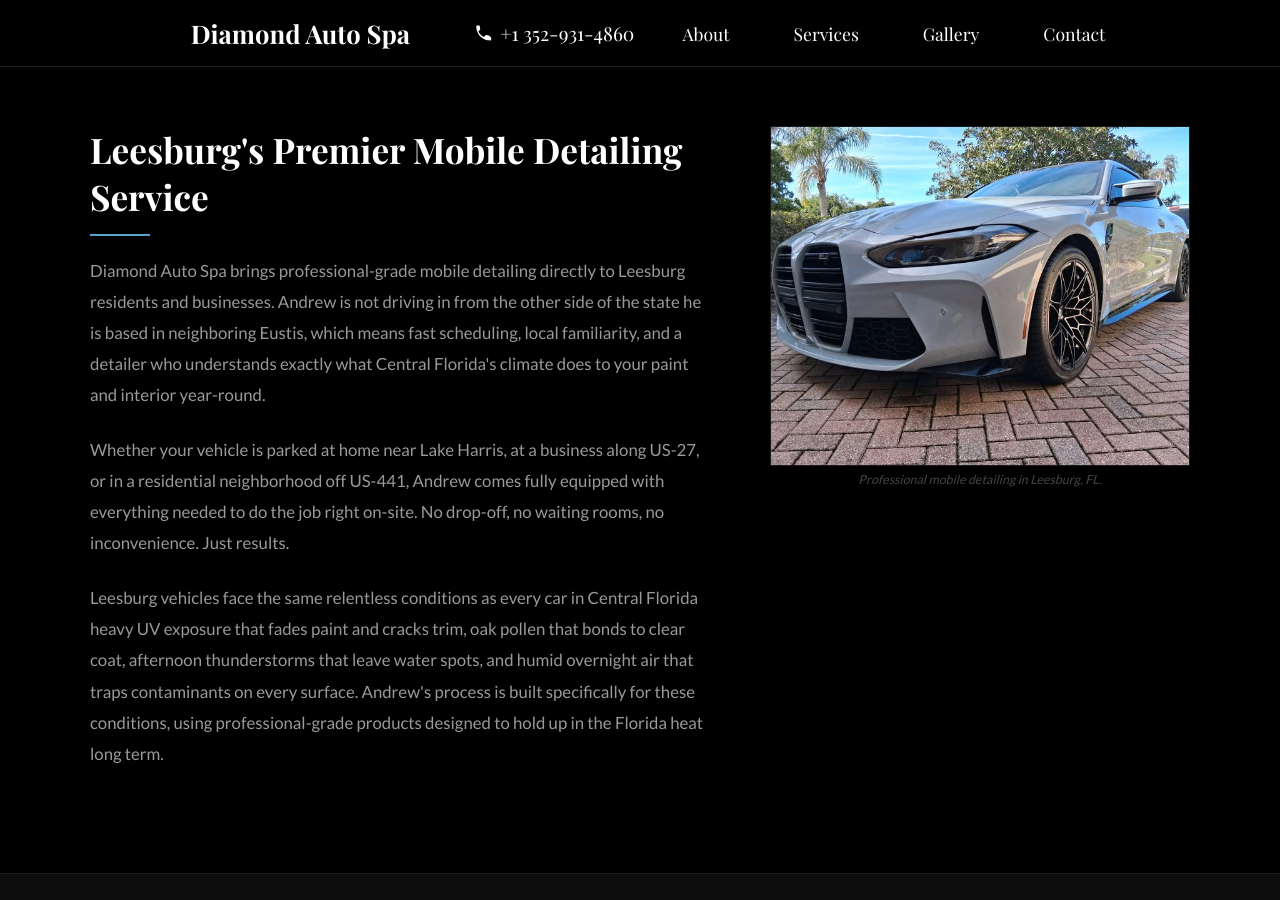
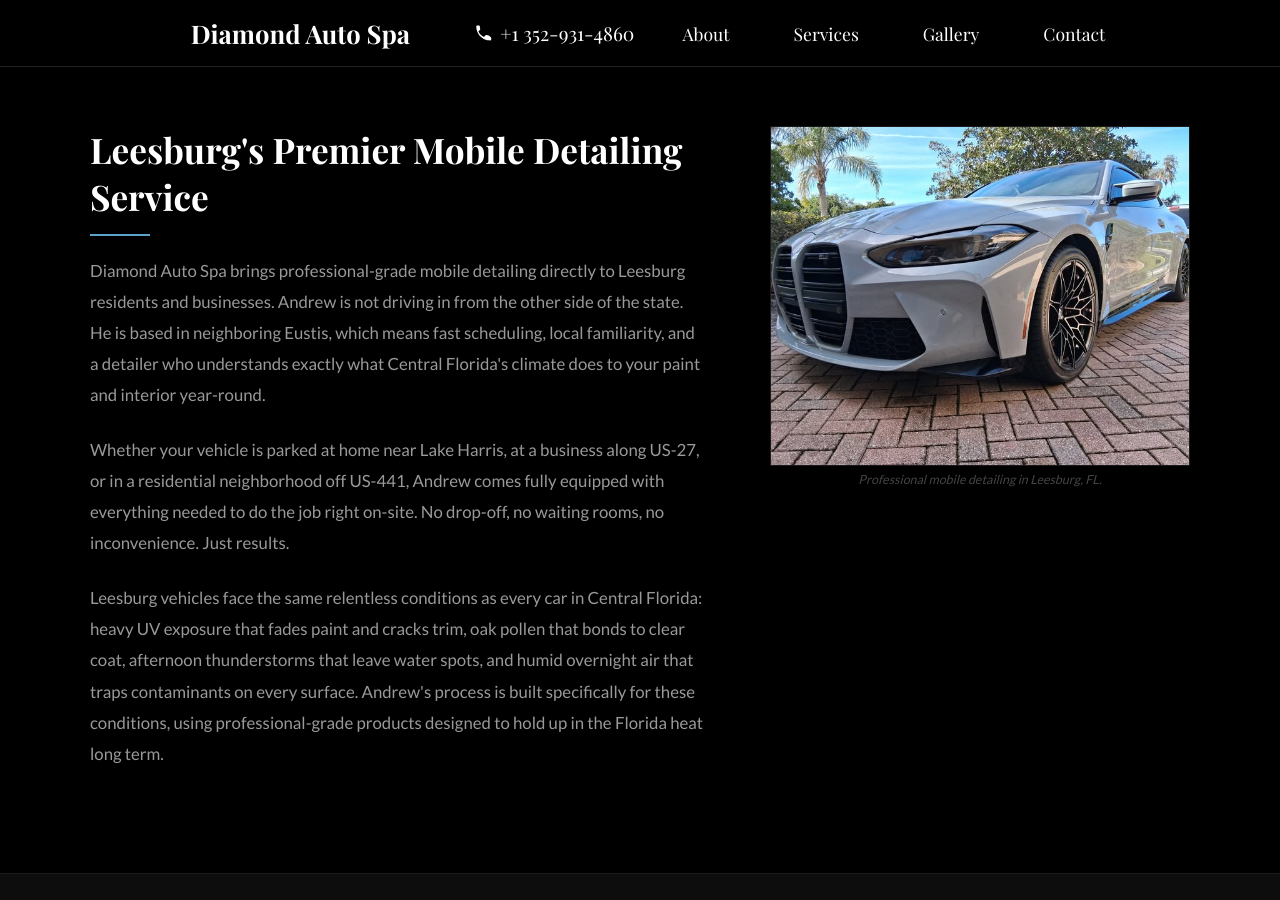
Before and after one commit to JamesBrownR/Diamond-Auto-Spa-Detailing, a Jekyll site: the page built from service-area/leesburg-fl/index.html, in a window 1280 px wide and 900 px high, scrolled down 698 px. Built offline with Jekyll 4.4.1, drawn with Linux system fonts in a browser that asks for light colours; some of the changed text lies outside the part shown.

Commit message:
Update index.html

```diff
--- a/service-area/leesburg-fl/index.html
+++ b/service-area/leesburg-fl/index.html
@@ -137,9 +137,9 @@
         <div class="intro-split">
             <div class="intro-split-text">
                 <h2>Leesburg's Premier Mobile Detailing Service</h2>
-                <p>Diamond Auto Spa brings professional-grade mobile detailing directly to Leesburg residents and businesses. Andrew is not driving in from the other side of the state he is based in neighboring Eustis, which means fast scheduling, local familiarity, and a detailer who understands exactly what Central Florida's climate does to your paint and interior year-round.</p>
+                <p>Diamond Auto Spa brings professional-grade mobile detailing directly to Leesburg residents and businesses. Andrew is not driving in from the other side of the state. He is based in neighboring Eustis, which means fast scheduling, local familiarity, and a detailer who understands exactly what Central Florida's climate does to your paint and interior year-round.</p>
                 <p>Whether your vehicle is parked at home near Lake Harris, at a business along US-27, or in a residential neighborhood off US-441, Andrew comes fully equipped with everything needed to do the job right on-site. No drop-off, no waiting rooms, no inconvenience. Just results.</p>
-                <p>Leesburg vehicles face the same relentless conditions as every car in Central Florida heavy UV exposure that fades paint and cracks trim, oak pollen that bonds to clear coat, afternoon thunderstorms that leave water spots, and humid overnight air that traps contaminants on every surface. Andrew's process is built specifically for these conditions, using professional-grade products designed to hold up in the Florida heat long term.</p>
+                <p>Leesburg vehicles face the same relentless conditions as every car in Central Florida: heavy UV exposure that fades paint and cracks trim, oak pollen that bonds to clear coat, afternoon thunderstorms that leave water spots, and humid overnight air that traps contaminants on every surface. Andrew's process is built specifically for these conditions, using professional-grade products designed to hold up in the Florida heat long term.</p>
             </div>
             <figure class="intro-split-img">
                 <img
@@ -158,7 +158,7 @@
 <section class="section-light">
     <div class="section-inner">
         <h2>Detailing Services in Leesburg</h2>
-        <p>All services are performed fully mobile. Andrew arrives with every tool and product needed polishers, steamers, extractors, and professional-grade chemicals. You do not need a hose or power outlet in every case; just call and we will talk through the setup.</p>
+        <p>All services are performed fully mobile. Andrew arrives with every tool and product needed: polishers, steamers, extractors, and professional-grade chemicals. You do not need a hose or power outlet in every case; just call and we will talk through the setup.</p>
         <div class="services-grid-area">
             <div class="service-card-area">
                 <h3><a href="/service-area/leesburg-fl/exterior-detailing/" style="color:#fff;text-decoration:none;">Full Exterior Detail</a></h3>
@@ -252,7 +252,7 @@
     <div class="section-inner">
         <h2>Serving the Leesburg Community</h2>
         <p>We know what Leesburg vehicles deal with. The daily heat off US-27 bakes paint on cars sitting in open lots. The oak canopy around Silver Lake and the neighborhoods off Dixie Avenue drops pollen that bonds to clear coat if left untreated for even a few days. The chain of lakes surrounding the city means elevated humidity that traps contaminants and accelerates oxidation on vehicles that are not properly protected.</p>
-        <p>We have detailed vehicles throughout Leesburg from waterfront properties near Lake Harris and Lake Griffin, to neighborhoods off North 14th Street, to businesses along the US-27 corridor. The 34748 zip code is one of our most active service areas and we keep availability there as tight as possible. If you are in Leesburg, getting on the schedule is fast.</p>
+        <p>We have detailed vehicles throughout Leesburg... from waterfront properties near Lake Harris and Lake Griffin, to neighborhoods off North 14th Street, to businesses along the US-27 corridor. The 34748 zip code is one of our most active service areas and we keep availability there as tight as possible. If you are in Leesburg, getting on the schedule is fast.</p>
     </div>
 </section>
 
@@ -266,7 +266,7 @@
                     <span>Do you serve all of Leesburg?</span>
                     <span class="faq-icon">+</span>
                 </button>
-                <div class="faq-answer">Yes. We cover the full 34748 zip code and surrounding areas neighborhoods near Lake Harris, Lake Griffin, Silver Lake, downtown Leesburg, US-27, US-441, and the Venetian Gardens area. If you are in Leesburg, you are in our service zone.</div>
+                <div class="faq-answer">Yes. We cover the full 34748 zip code and surrounding areas: neighborhoods near Lake Harris, Lake Griffin, Silver Lake, downtown Leesburg, US-27, US-441, and the Venetian Gardens area. If you are in Leesburg, you are in our service zone.</div>
             </div>
             <div class="faq-item">
                 <button class="faq-question" onclick="toggleFaq(this)">
```
Also changed, not shown: other parts of service-area/leesburg-fl/index.html (+1 -1 lines).
